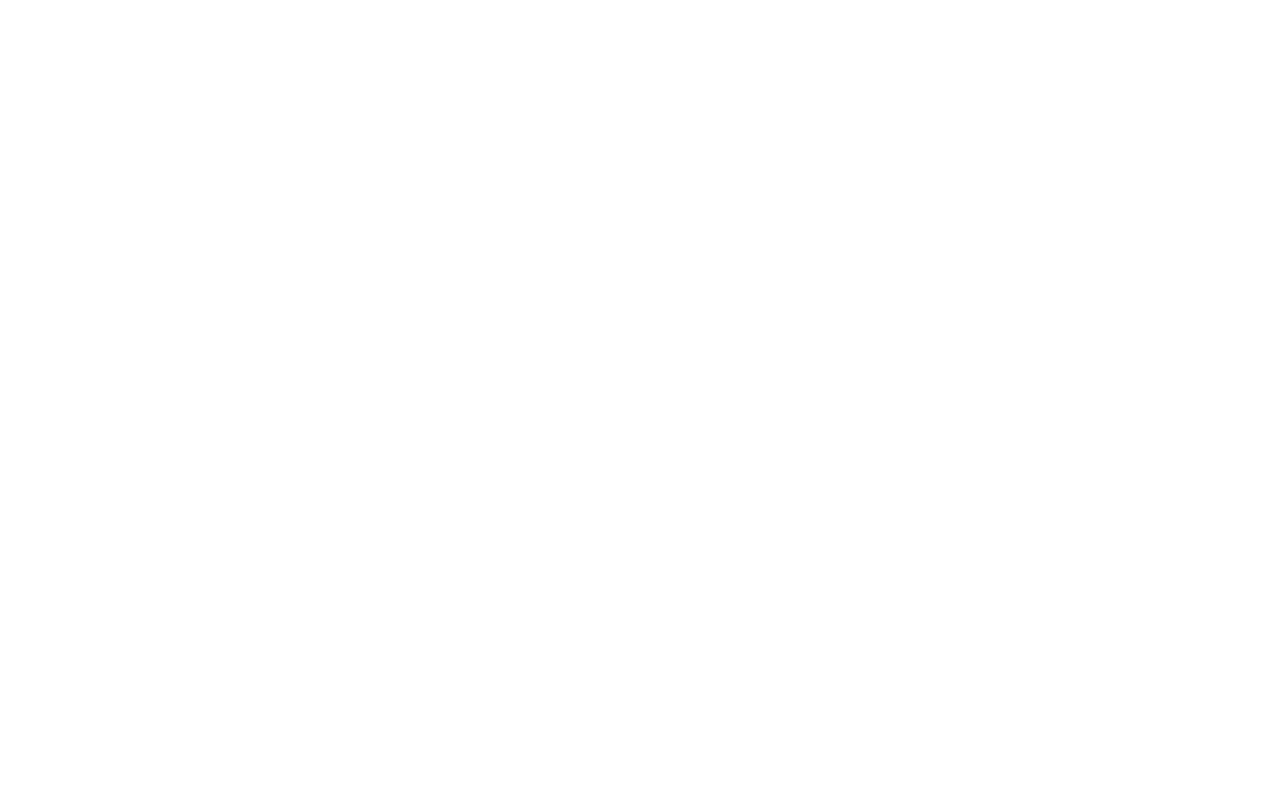
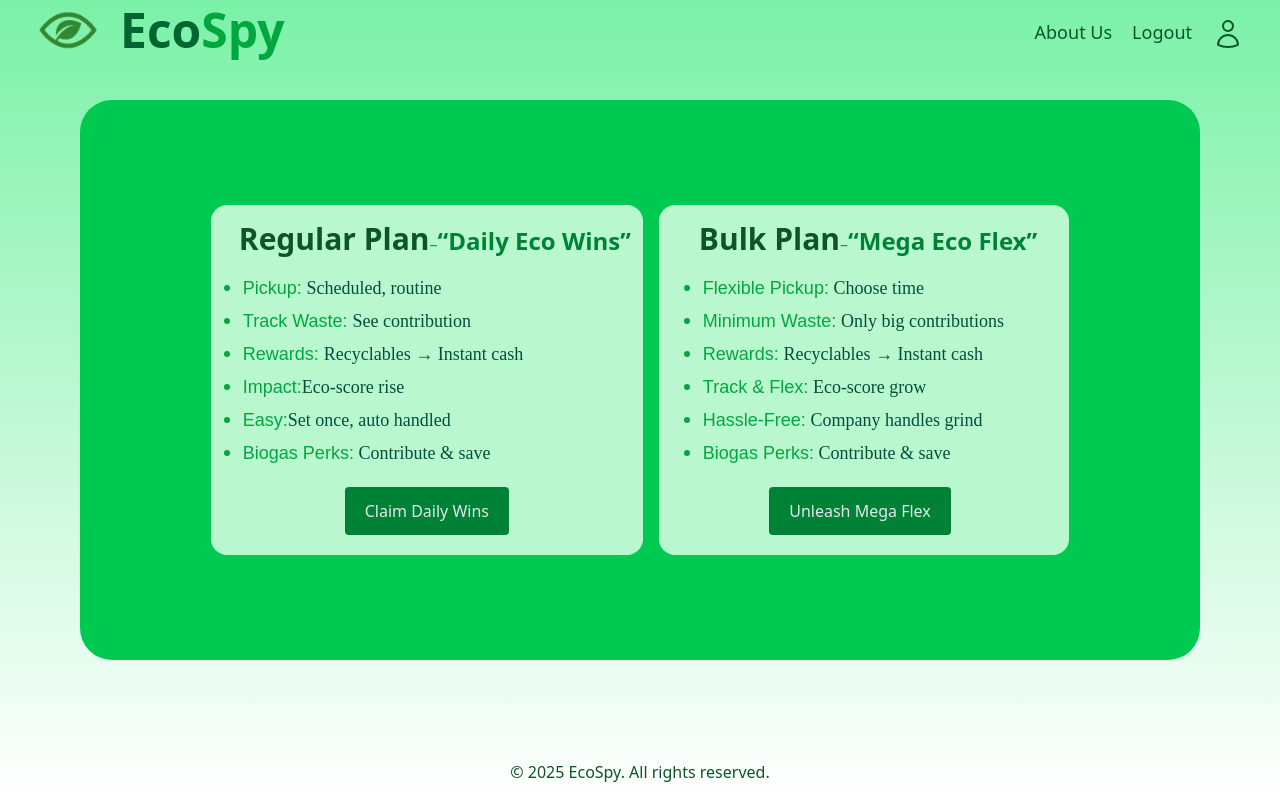
Before and after one commit to Lumowhisp/ecoSpy, a React (Vite) app in the folder EcoSpy/: page /PlanChoosing in a window 1280 px wide. Before the commit this address had no page. Built offline with nearby package versions, Linux system fonts and the light colour scheme.

Commit message:
Made Plan Choosing Page

```diff
--- a/EcoSpy/src/App.jsx
+++ b/EcoSpy/src/App.jsx
@@ -3,6 +3,8 @@
 import Aboutus from "./components/aboutUs/aboutUs";
 import GetStarted from "./components/getStarted/getStarted";
 import Signup from "./components/signUp/signUp";
+import Planchoosing from "./components/planChoose/plan";
+import PlanChoosing from "./components/planChoose/plan";
 
 function App() {
   return (
@@ -12,6 +14,7 @@
         <Route path="/aboutus" element={<Aboutus />} />
         <Route path="/get-started" element={<GetStarted />} />
         <Route path="/signin" element={<Signup />} />
+        <Route path="/PlanChoosing" element={<PlanChoosing/>}/>
       </Routes>
     </Router>
   );
--- a/EcoSpy/src/components/getStarted/getStarted.jsx
+++ b/EcoSpy/src/components/getStarted/getStarted.jsx
@@ -15,7 +15,7 @@
     );
 
     if (user) {
-      navigate("/"); // change this route to wherever you want after login
+      navigate("/PlanChoosing"); // change this route to wherever you want after login
     } else {
       setError("Invalid credentials");
     }
--- /dev/null
+++ b/EcoSpy/src/components/planChoose/plan.jsx
@@ -0,0 +1,175 @@
+import { Link } from "react-router-dom";
+
+function PlanChoosing() {
+  return (
+    <div className="min-h-screen flex flex-col bg-gradient-to-b from-green-300 text-green-600">
+      <header>
+        <div className="flex justify-between items-center h-17 w-full">
+          <div className="flex">
+            <Link to="/">
+              <img
+                className="max-h-32 w-auto pl-4 pt-6"
+                src="/media/logoecospyBackgroundRemoved.png"
+                alt="Logo-Ecospy"
+              />
+            </Link>
+            <p className="text-green-800 font-semibold  text-5xl mt-9">
+              Eco<span className="text-green-600">Spy</span>
+            </p>
+          </div>
+          <div>
+            <ul className="flex space-x-5 pr-9 text-green-900 text-lg">
+              <li>About Us</li>
+              <li>Logout</li>
+              <li>
+                <svg
+                  xmlns="http://www.w3.org/2000/svg"
+                  fill="none"
+                  viewBox="0 0 24 24"
+                  stroke-width="1.5"
+                  stroke="currentColor"
+                  class="size-8"
+                >
+                  <path
+                    stroke-linecap="round"
+                    stroke-linejoin="round"
+                    d="M15.75 6a3.75 3.75 0 1 1-7.5 0 3.75 3.75 0 0 1 7.5 0ZM4.501 20.118a7.5 7.5 0 0 1 14.998 0A17.933 17.933 0 0 1 12 21.75c-2.676 0-5.216-.584-7.499-1.632Z"
+                  />
+                </svg>
+              </li>
+            </ul>
+          </div>
+        </div>
+      </header>
+      <div className="flex-1">
+        <hero>
+          <div className="flex h-[70vh] justify-center items-center bg-green-500 mt-8 mx-20 rounded-4xl space-x-4">
+            <div className="bg-green-200 rounded-2xl pl-3 pr-3 hover:scale-105 transform transition duration-400 hover:shadow-green-900 hover:shadow-xl">
+              <h2 class="pt-4 pl-2">
+                <span class="font-bold text-green-900 sm:text-3xl sm:pl-2">
+                  Regular Plan
+                </span>
+                –
+                <span class="font-semibold text-green-700 sm:text-2xl">
+                  “Daily Eco Wins”
+                </span>
+              </h2>
+
+              <ul className="list-disc pl-5 mt-4 space-y-1 text-lg">
+                <li>
+                  <span className="font-mplus-rounded">Pickup:</span>{" "}
+                  <span className="font-playfair-display text-emerald-900">
+                    Scheduled, routine
+                  </span>
+                </li>
+                <li>
+                  <span className="font-mplus-rounded">Track Waste: </span>
+                  <span className="font-playfair-display text-emerald-900">
+                    See contribution
+                  </span>
+                </li>
+                <li>
+                  <span className="font-mplus-rounded">Rewards: </span>
+                  <span className="font-playfair-display text-emerald-900">
+                    Recyclables → Instant cash
+                  </span>
+                </li>
+                <li>
+                  <span className="font-mplus-rounded">Impact:</span>
+                  <span className="font-playfair-display text-emerald-900">
+                    Eco-score rise
+                  </span>
+                </li>
+                <li>
+                  <span className="font-mplus-rounded">Easy:</span>
+                  <span className="font-playfair-display text-emerald-900">
+                    Set once, auto handled
+                  </span>
+                </li>
+                <li>
+                  <span className="font-mplus-rounded">Biogas Perks:</span>{" "}
+                  <span className="font-playfair-display text-emerald-900">
+                    Contribute & save
+                  </span>{" "}
+                </li>
+              </ul>
+              <div className="flex items-center justify-center">
+                <a
+                  href="/h"
+                  type="button"
+                  className="px-5 py-3 bg-green-700 text-gray-200 rounded mt-5 mb-5 hover:bg-green-500 hover:text-green-950 transform transition duration-1000"
+                >
+                  Claim Daily Wins
+                </a>
+              </div>
+            </div>
+            <div className="bg-green-200 rounded-2xl pr-8 pl-6 hover:scale-105 transform transition duration-400 hover:shadow-green-900 hover:shadow-xl">
+              <h2 className="pt-4 pl-2">
+                <span className="font-bold text-green-900 sm:text-3xl sm:pl-2">
+                  Bulk Plan
+                </span>
+                &ndash;
+                <span className="font-semibold text-green-700 sm:text-2xl">
+                  “Mega Eco Flex”
+                </span>
+              </h2>
+              <ul className="list-disc pl-5 text-lg mt-4 space-y-1">
+                <li>
+                  <span className="font-mplus-rounded text-green">
+                    Flexible Pickup:
+                  </span>{" "}
+                  <span className="font-playfair-display text-emerald-900">
+                    Choose time
+                  </span>
+                </li>
+                <li>
+                  <span className="font-mplus-rounded">Minimum Waste:</span>{" "}
+                  <span className="font-playfair-display text-emerald-900">
+                    Only big contributions
+                  </span>
+                </li>
+                <li>
+                  <span className="font-mplus-rounded">Rewards:</span>{" "}
+                  <span className="font-playfair-display text-emerald-900">
+                    Recyclables → Instant cash
+                  </span>
+                </li>
+                <li>
+                  <span className="font-mplus-rounded">Track & Flex:</span>{" "}
+                  <span className="font-playfair-display text-emerald-900">
+                    Eco-score grow
+                  </span>
+                </li>
+                <li>
+                  <span className="font-mplus-rounded">Hassle-Free:</span>{" "}
+                  <span className="font-playfair-display text-emerald-900">
+                    Company handles grind
+                  </span>
+                </li>
+                <li>
+                  <span className="font-mplus-rounded">Biogas Perks:</span>{" "}
+                  <span className="font-playfair-display text-emerald-900">
+                    Contribute & save
+                  </span>
+                </li>
+              </ul>
+              <div className="flex items-center justify-center">
+                <a
+                  href="/h"
+                  type="button"
+                  className="px-5 py-3 bg-green-700 text-gray-200 rounded mt-5 mb-5  hover:bg-green-500 hover:text-green-950 transform transition duration-1000"
+                >
+                  Unleash Mega Flex
+                </a>
+              </div>
+            </div>
+          </div>
+        </hero>
+      </div>
+      <footer className="mt-auto flex items-center justify-center text-green-900 p-4">
+        <p>&copy; 2025 EcoSpy. All rights reserved.</p>
+      </footer>
+    </div>
+  );
+}
+export default PlanChoosing;
```
Also changed, not shown: 1 other file (tests, documents, lock files or other folders).
